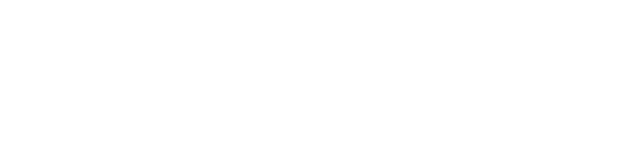
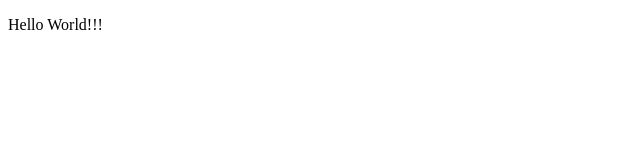
Before and after one commit to alma-amirseitov/rsschool-cv, a plain HTML site: page index.html in a window 1280 px wide. Shown: the whole page, without its empty margins (0-640 px from the left). Drawn offline with Linux system fonts and the light colour scheme.

Commit message:
feat: added text

```diff
--- a/index.html
+++ b/index.html
@@ -5,7 +5,5 @@
     <meta name="viewport" content="width=device-width, initial-scale=1.0">
     <title>CV</title>
 </head>
-<body>
-
-</body>
+<body><p>Hello World!!!</p></body>
 </html>
```
